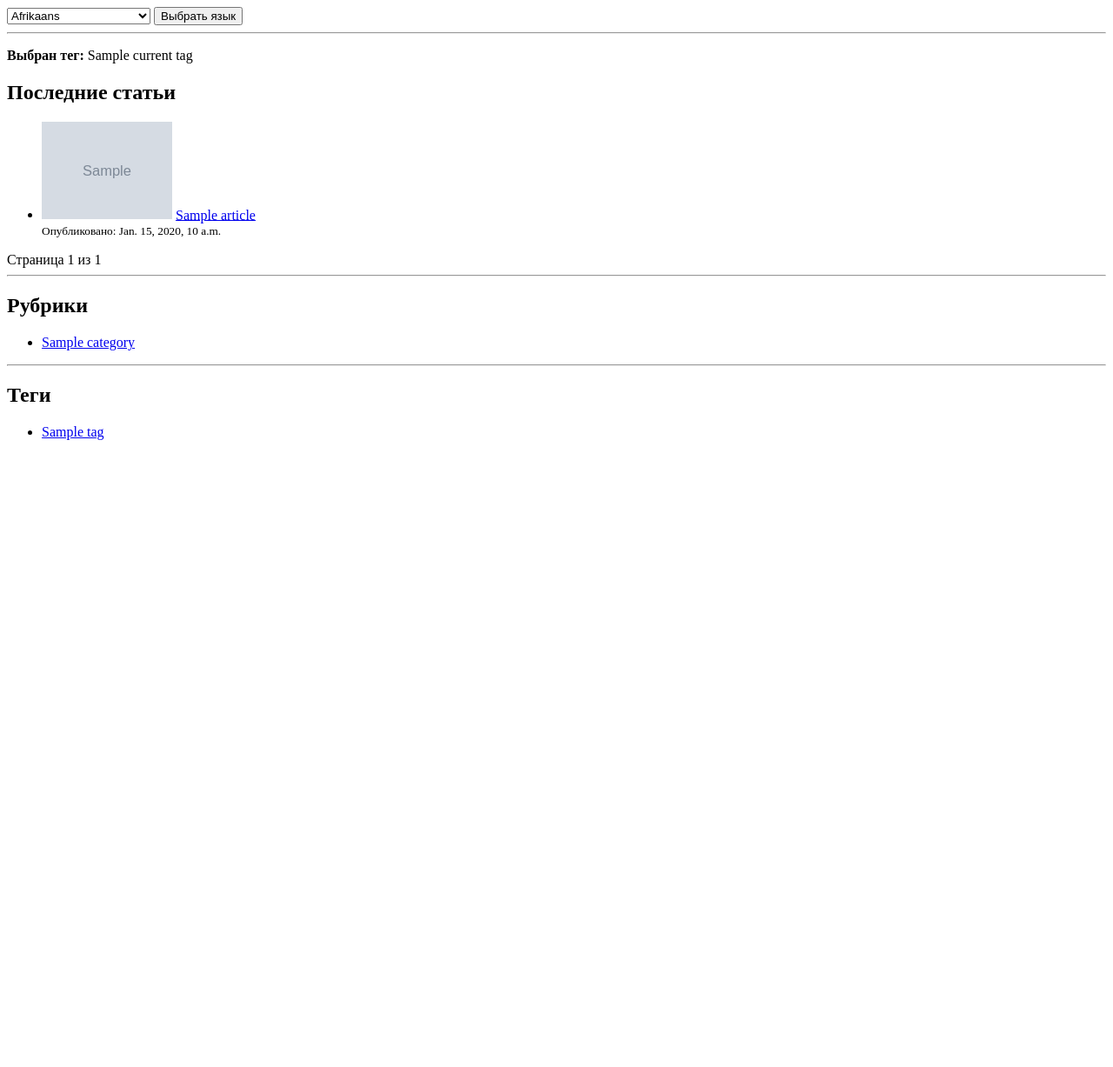
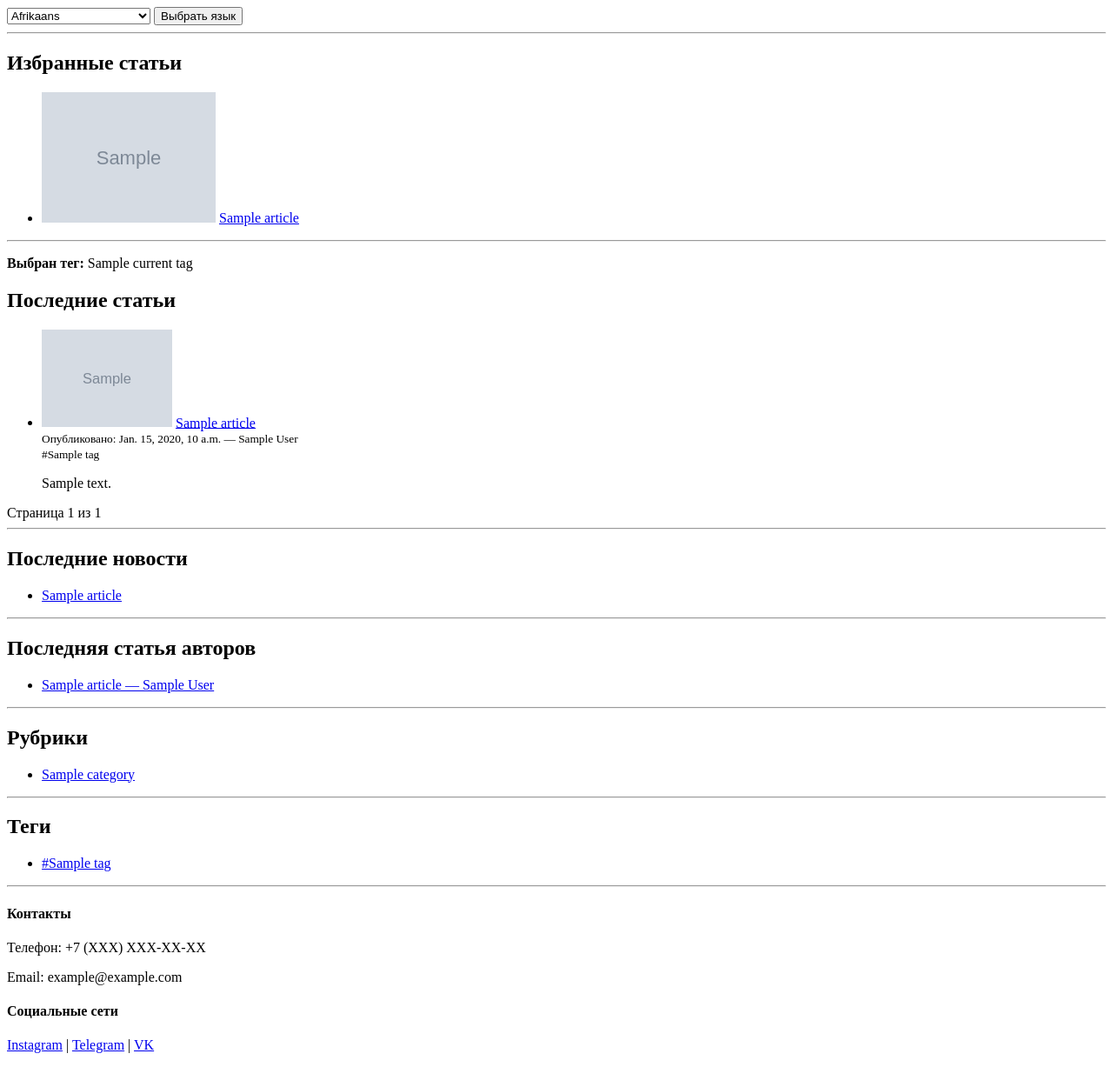
Before and after one commit to RomanL91/NewsPortal, a Django app: template app_content/templates/app_content/home.html in a window 1280 px wide. Shown: the whole page at 87% size. Before the commit the page ends 506 px from the top, so only its background shows below. Run offline with Django 5.2, Linux system fonts and the light colour scheme; the template is opened without the code that fills it: most values are stand-ins (such as "Sample title", 1, 10 or a date in 2020); grey boxes marked "Sample" are stand-in pictures.

Commit message:
фабрика для кверисета + больше инфы для главной страницы

```diff
--- a/app_content/admin.py
+++ b/app_content/admin.py
@@ -90,7 +90,7 @@
         if versions.count() < 2:
             return "Нет истории изменений."
 
-        IGNORE_FIELDS = {"updated_at", "created_at", "id"}
+        IGNORE_FIELDS = {"cover_thumbnail", "updated_at", "created_at", "id"}
 
         lines = []
         versions = list(versions)
--- a/app_content/templates/app_content/home.html
+++ b/app_content/templates/app_content/home.html
@@ -1,27 +1,43 @@
 {% load i18n %}
 <!DOCTYPE html>
 <html lang="{{ LANGUAGE_CODE }}">
-
 <head>
     <meta charset="UTF-8">
     <title>{% trans "Главная" %}</title>
 </head>
+<body>
 
-<body>
-    <!-- 🌐 Переключатель языка -->
+    <!-- 🔄 Языковой переключатель -->
     <form action="{% url 'set_language' %}" method="post">
         {% csrf_token %}
         {% get_current_language as LANGUAGE_CODE %}
         {% get_available_languages as LANGUAGES %}
         <select name="language">
             {% for lang_code, lang_name in LANGUAGES %}
-            <option value="{{ lang_code }}" "{% if lang_code == LANGUAGE_CODE %}" selected"{% endif %}">
-                {{ lang_name }}
-            </option>
+            <option value="{{ lang_code }}"{% if lang_code == LANGUAGE_CODE %} selected{% endif %}>{{ lang_name }}</option>
             {% endfor %}
         </select>
         <button type="submit">{% trans "Выбрать язык" %}</button>
     </form>
+
+    <hr>
+
+    <!-- 🟩 Слайдер/Баннер -->
+    {% if featured_articles %}
+    <section>
+        <h2>{% trans "Избранные статьи" %}</h2>
+        <ul>
+            {% for article in featured_articles %}
+            <li>
+                {% if article.cover_image %}
+                <img src="{{ article.cover_image.url }}" alt="{{ article.title }}" width="200">
+                {% endif %}
+                <a href="{% url 'article_detail' slug=article.slug %}">{{ article.title }}</a>
+            </li>
+            {% endfor %}
+        </ul>
+    </section>
+    {% endif %}
 
     <hr>
 
@@ -31,6 +47,7 @@
     {% endif %}
 
     <!-- 📰 Последние статьи -->
+    <section>
         <h2>{% trans "Последние статьи" %}</h2>
         <ul>
             {% for article in recent_articles %}
@@ -39,12 +56,19 @@
                 <img src="{{ article.cover_image.url }}" alt="{{ article.title }}" width="150">
                 {% endif %}
                 <a href="{% url 'article_detail' slug=article.slug %}">{{ article.title }}</a><br>
-            <small>{% trans "Опубликовано" %}: {{ article.published_at|default:article.created_at }}</small>
+                <small>{% trans "Опубликовано" %}: {{ article.published_at|default:article.created_at }} — {{ article.author }}</small>
+                <div>
+                    {% for tag in article.tags.all %}
+                        <small>#{{ tag.name }}</small>{% if not forloop.last %}, {% endif %}
+                    {% endfor %}
+                </div>
+                <p>{{ article.short_description }}</p>
             </li>
             {% empty %}
             <li>{% trans "Нет статей" %}</li>
             {% endfor %}
         </ul>
+    </section>
 
     <!-- 📆 Пагинация -->
     <div>
@@ -61,7 +85,38 @@
 
     <hr>
 
+    <!-- 📰 Последние новости (отдельно) -->
+    <section>
+        <h2>{% trans "Последние новости" %}</h2>
+        <ul>
+            {% for article in latest_articles %}
+            <li>
+                <a href="{% url 'article_detail' slug=article.slug %}">{{ article.title }}</a>
+            </li>
+            {% endfor %}
+        </ul>
+    </section>
+
+    <hr>
+
+    <!-- 👥 Последняя статья каждого автора -->
+    <section>
+        <h2>{% trans "Последняя статья авторов" %}</h2>
+        <ul>
+            {% for article in last_by_authors %}
+            <li>
+                <a href="{% url 'article_detail' slug=article.slug %}">
+                    {{ article.title }} — {{ article.author }}
+                </a>
+            </li>
+            {% endfor %}
+        </ul>
+    </section>
+
+    <hr>
+
     <!-- 📂 Рубрики -->
+    <section>
         <h2>{% trans "Рубрики" %}</h2>
         <ul>
             {% for category in categories %}
@@ -74,22 +129,40 @@
             <li>{% trans "Нет рубрик" %}</li>
             {% endfor %}
         </ul>
+    </section>
 
     <hr>
 
     <!-- 🔖 Теги -->
+    <section>
         <h2>{% trans "Теги" %}</h2>
         <ul>
             {% for tag in tags %}
             <li>
                 <a href="{% url 'articles_by_tag' slug=tag.slug %}">
-            {{ tag.name }}
+                    #{{ tag.name }}
                 </a>
             </li>
             {% empty %}
             <li>{% trans "Нет тегов" %}</li>
             {% endfor %}
         </ul>
+    </section>
+
+    <hr>
+
+    <!-- 📞 Контакты -->
+    <footer>
+        <div>
+            <h4>{% trans "Контакты" %}</h4>
+            <p>Телефон: +7 (XXX) XXX-XX-XX</p>
+            <p>Email: example@example.com</p>
+        </div>
+        <div>
+            <h4>{% trans "Социальные сети" %}</h4>
+            <p><a href="#">Instagram</a> | <a href="#">Telegram</a> | <a href="#">VK</a></p>
+        </div>
+    </footer>
+
 </body>
-
 </html>
```
Also changed, not shown: app_content/services/article_query_factory.py (added, +46 -0 lines), app_content/views.py (+17 -22 lines). Lines whose indentation alone changed are shown as unchanged.
